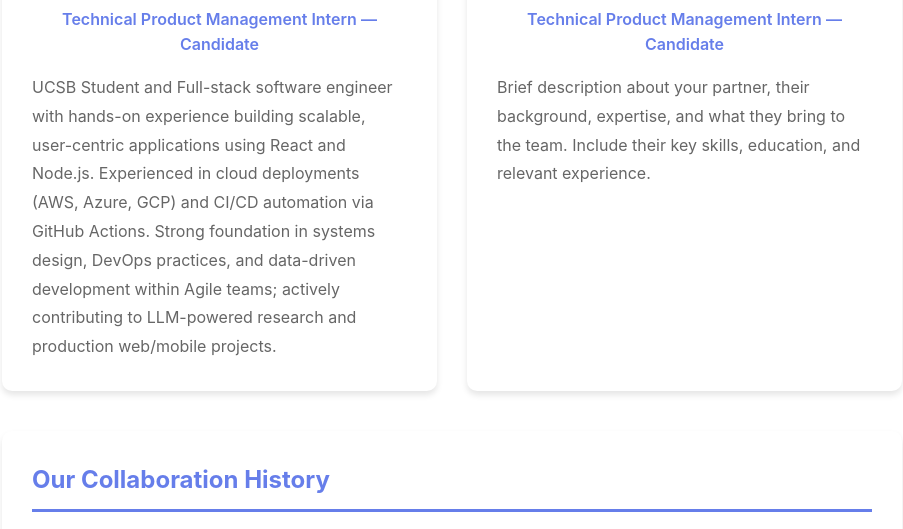
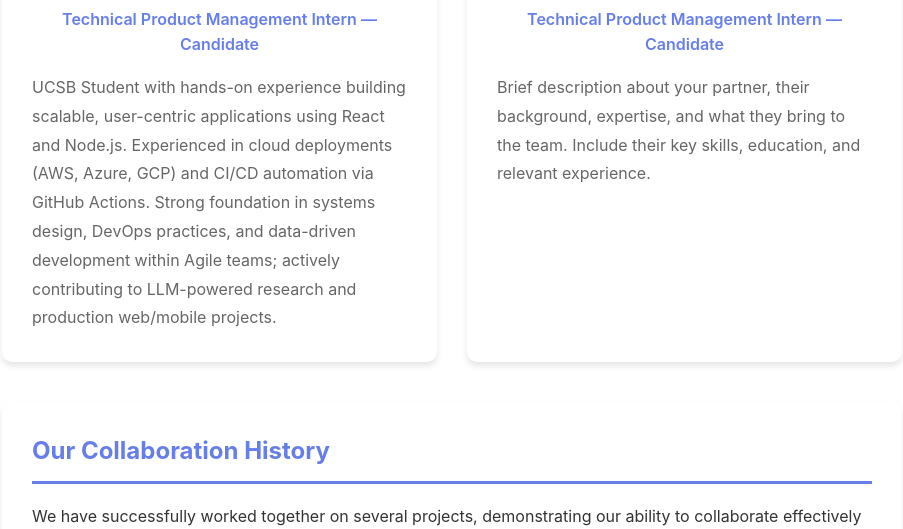
Before and after one commit to guntashgill/team-application, a plain HTML site: page index.html in a window 1280 px wide. Shown: the part 820-1349 px from the top of the page, without its empty margins (188-1091 px from the left). Drawn offline with Linux system fonts and the light colour scheme.

Commit message:
updated guntashes section pt 2

```diff
--- a/index.html
+++ b/index.html
@@ -178,7 +178,7 @@
                 <h3 class="member-name">Guntash Gill</h3>
                 <p class="member-role">Technical Product Management Intern — Candidate</p>
                 <div class="member-description">
-                    <p>UCSB Student and Full-stack software engineer with hands-on experience building scalable, user-centric applications using React and Node.js. Experienced in cloud deployments (AWS, Azure, GCP) and CI/CD automation via GitHub Actions. Strong foundation in systems design, DevOps practices, and data-driven development within Agile teams; actively contributing to LLM-powered research and production web/mobile projects.</p>
+                    <p>UCSB Student with hands-on experience building scalable, user-centric applications using React and Node.js. Experienced in cloud deployments (AWS, Azure, GCP) and CI/CD automation via GitHub Actions. Strong foundation in systems design, DevOps practices, and data-driven development within Agile teams; actively contributing to LLM-powered research and production web/mobile projects.</p>
                 </div>
             </div>
 
```
